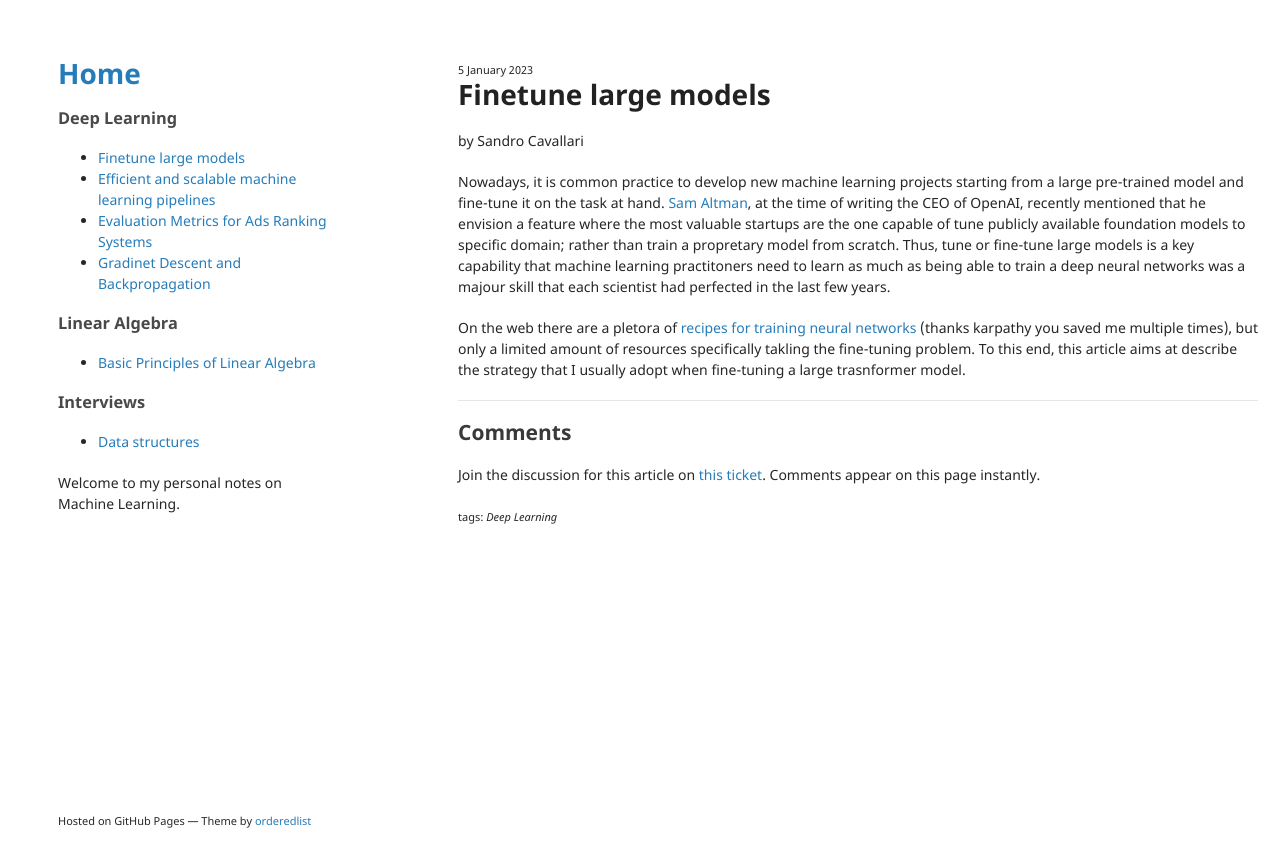
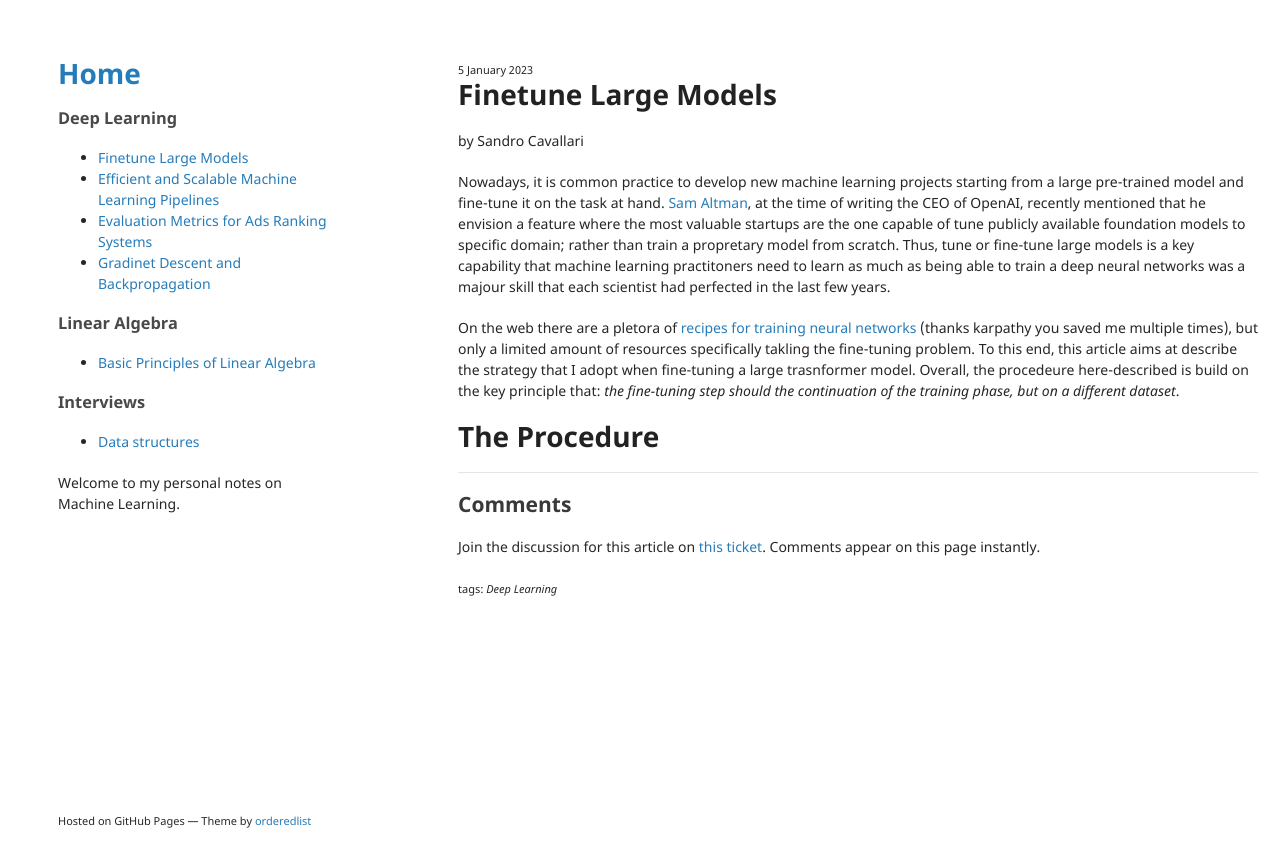
Before and after one commit to andompesta/andompesta.github.io, a Jekyll site: the page built from _posts/2023-01-05-finetune.md, in a window 1280 px wide. Shown: the top 867 px of the page. Built offline with Jekyll 4.4.1, drawn with Linux system fonts in a browser that asks for light colours.

```diff
--- a/_posts/2023-01-05-finetune.md
+++ b/_posts/2023-01-05-finetune.md
@@ -1,15 +1,18 @@
 ---
 layout: post
 mathjax: true
-title:  "Finetune large models"
+title:  "Finetune Large Models"
 author: "Sandro Cavallari"
 tag: "Deep Learning"
 comments_id: 8
 ---
 
 Nowadays, it is common practice to develop new machine learning projects starting from a large pre-trained model and fine-tune it on the task at hand.
-[Sam Altman](https://youtu.be/WHoWGNQRXb0?t=170), at the time of writing the CEO of OpenAI, recently mentioned that he envision a feature where the most valuable startups are the one capable of tune publicly available foundation models to specific domain; rather than train a propretary model from scratch.
+[Sam Altman](https://youtu.be/WHoWGNQRXb0?t=170){:target="_blank"}, at the time of writing the CEO of OpenAI, recently mentioned that he envision a feature where the most valuable startups are the one capable of tune publicly available foundation models to specific domain; rather than train a propretary model from scratch.
 Thus, tune or fine-tune large models is a key capability that machine learning practitoners need to learn as much as being able to train a deep neural networks was a majour skill that each scientist had perfected in the last few years.
 
-On the web there are a pletora of [recipes for training neural networks](http://karpathy.github.io/2019/04/25/recipe/) (thanks karpathy you saved me multiple times), but only a limited amount of resources specifically takling the fine-tuning problem.
-To this end, this article aims at describe the strategy that I usually adopt when fine-tuning a large trasnformer model.
+On the web there are a pletora of [recipes for training neural networks](http://karpathy.github.io/2019/04/25/recipe/){:target="_blank"} (thanks karpathy you saved me multiple times), but only a limited amount of resources specifically takling the fine-tuning problem.
+To this end, this article aims at describe the strategy that I adopt when fine-tuning a large trasnformer model.
+Overall, the procedeure here-described is build on the key principle that: *the fine-tuning step should the continuation of the training phase, but on a different dataset*.
+
+# The Procedure
```
Also changed, not shown: _posts/2022-11-13-efficent-data-preprocessing.md (+1 -1 lines).
